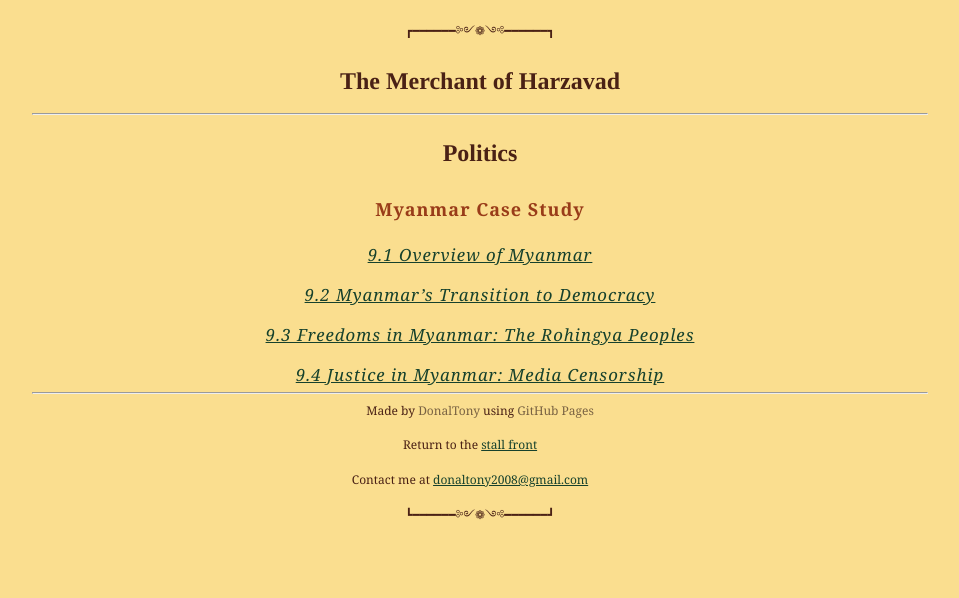
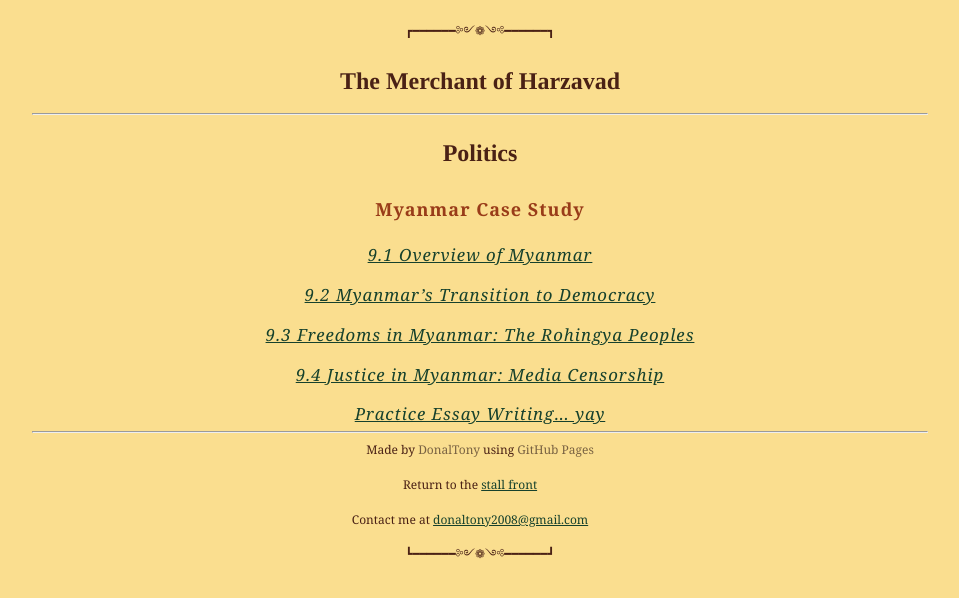
Before and after one commit to dvaraka/the-merchant, a Jekyll site: the page built from notes/year9/hass/politics/politics.md, in a window 1280 px wide. Shown: the top 598 px of the page, without its empty margins (160-1119 px from the left). Built offline with Jekyll 4.4.1, drawn with Linux system fonts in a browser that asks for light colours; our own code applies the rules of GitHub Pages for plain Markdown files.

Commit message:
Update politics.md

```diff
--- a/notes/year9/hass/politics/politics.md
+++ b/notes/year9/hass/politics/politics.md
@@ -9,3 +9,4 @@
 ### [9.2 Myanmar's Transition to Democracy](/the-merchant/notes/year9/hass/politics/myanmar-case-study/transition-to-democracy.html)
 ### [9.3 Freedoms in Myanmar: The Rohingya Peoples](/the-merchant/notes/year9/hass/politics/myanmar-case-study/freedoms-in-myanmar.html)
 ### [9.4 Justice in Myanmar: Media Censorship](/the-merchant/notes/year9/hass/politics/myanmar-case-study/justice-in-myanmar.html)
+### [Practice Essay Writing... yay](/the-merchant/notes/year9/hass/politics/myanmar-case-study/practice-essay.html)
```
